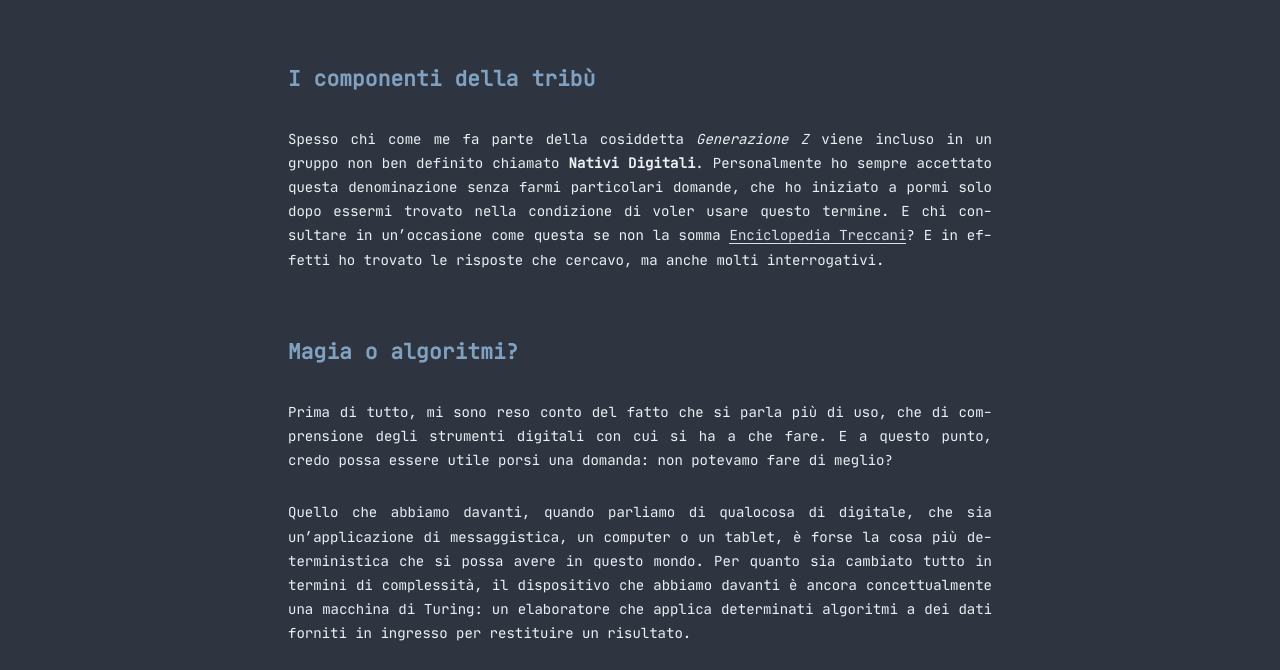
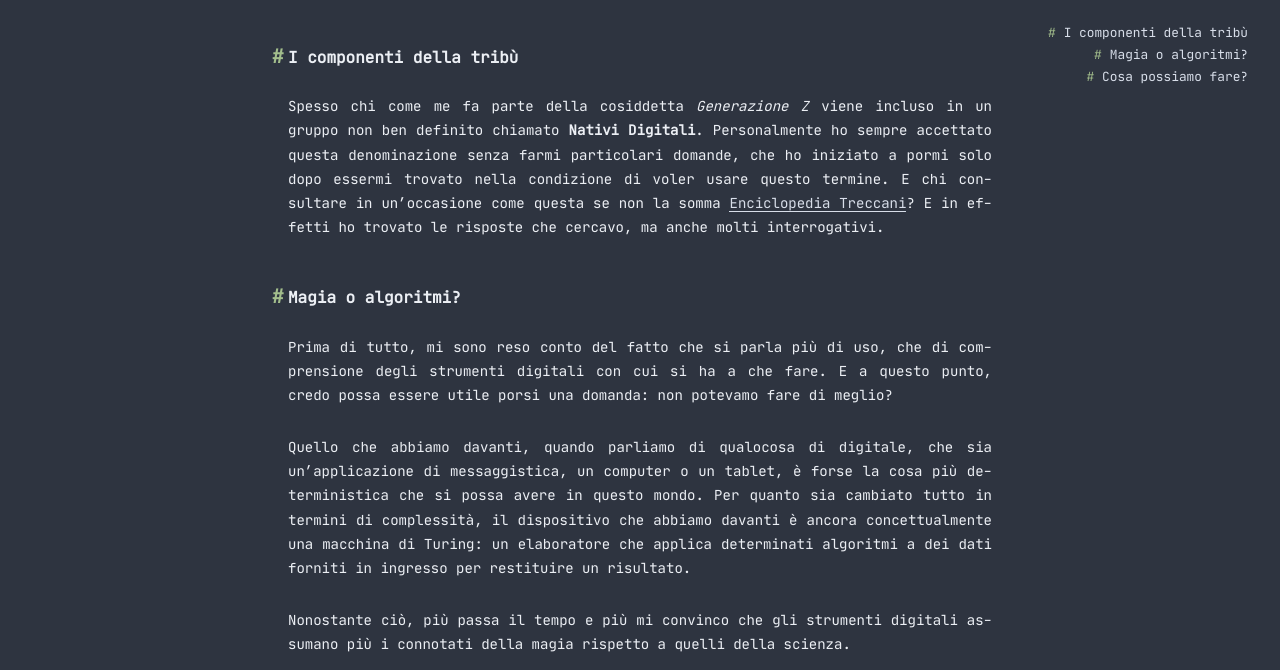
Before and after one commit to ale-pi/ale-pi.github.io, a plain HTML site: page posts/nativi-digitali/index.html in a window 1280 px wide. Both pictures are taken after a click on the link 1239 px from the left and 44 px from the top of the page. Shown: the part 120-790 px from the top of the page. Drawn offline with Linux system fonts and the light colour scheme.

Commit message:
changed headers in article

```diff
--- a/posts/nativi-digitali/index.html
+++ b/posts/nativi-digitali/index.html
@@ -165,7 +165,13 @@
 
     </div>
     <div id="toc">
-      <nav id="TableOfContents"></nav>
+      <nav id="TableOfContents">
+  <ul>
+    <li><a href="#i-componenti-della-tribù">I componenti della tribù</a></li>
+    <li><a href="#magia-o-algoritmi">Magia o algoritmi?</a></li>
+    <li><a href="#cosa-possiamo-fare">Cosa possiamo fare?</a></li>
+  </ul>
+</nav>
     </div>
   </span>
 </div>
@@ -201,12 +207,12 @@
 
 
     <div class="content" itemprop="articleBody">
-      <h1 id="i-componenti-della-tribù">I componenti della tribù</h1>
+      <h2 id="i-componenti-della-tribù">I componenti della tribù</h2>
 <p>Spesso chi come me fa parte della cosiddetta <em>Generazione Z</em> viene incluso in un gruppo non ben definito chiamato <strong>Nativi Digitali</strong>.
 Personalmente ho sempre accettato questa denominazione senza farmi particolari domande, che ho iniziato a pormi solo dopo essermi trovato nella condizione di voler usare questo termine.
 E chi consultare in un&rsquo;occasione come questa se non la somma <a href="https://treccani.it/vocabolario/nativo-digitale_(Neologismi)/">Enciclopedia Treccani</a>?
 E in effetti ho trovato le risposte che cercavo, ma anche molti interrogativi.</p>
-<h1 id="magia-o-algoritmi">Magia o algoritmi?</h1>
+<h2 id="magia-o-algoritmi">Magia o algoritmi?</h2>
 <p>Prima di tutto, mi sono reso conto del fatto che si parla più di uso, che di comprensione degli strumenti digitali con cui si ha a che fare.
 E a questo punto, credo possa essere utile porsi una domanda: non potevamo fare di meglio?</p>
 <p>Quello che abbiamo davanti, quando parliamo di qualocosa di digitale, che sia un&rsquo;applicazione di messaggistica, un computer o un tablet, è forse la cosa più deterministica che si possa avere in questo mondo.
@@ -219,7 +225,7 @@ Per quanto sia cambiato tutto in termini di complessità, il dispositivo che abb
 Ma così facendo nel piccolo, su larga scala voltiamo la testa al posto di comprendere il funzionamento di strumenti a cui deleghiamo alcune nostre facoltà o che influenzano pesantemente la nostra vita.
 Basti pensare agli algoritmi dei social network, ad un aggregatore di notizie o a Maps.
 Questi strumenti ci semplificano la vita prendendo scelte sulla base delle nostre interazioni, che altrimenti saremmo noi a dover compiere, sulla base delle nostre attitudini.</p>
-<h1 id="cosa-possiamo-fare">Cosa possiamo fare?</h1>
+<h2 id="cosa-possiamo-fare">Cosa possiamo fare?</h2>
 <p>Dall&rsquo;alto della mia condizione di cretino qualsiasi, provo a proporre qualche spunto che ritengo interessante.</p>
 <p>I cosiddetti nativi digitali sono stati dai primi tempi della loro vita abituati a usare questi strumenti, ma non si può dire che abbiano capito con che cosa abbiano a che fare.
 L&rsquo;enorme complessità che permette ai nostri dispositivi di fare tutto quello per cui li usiamo è una cortina impenetrabile, ma se non a livello tecnico è necessario comprenderla a livello astratto.
@@ -256,7 +262,13 @@ E se nel migliore dei casi la conseguenza è semplicemente la chiusura nei nostr
     </div>
 
     <div id="toc-footer" style="display: none">
-      <nav id="TableOfContents"></nav>
+      <nav id="TableOfContents">
+  <ul>
+    <li><a href="#i-componenti-della-tribù">I componenti della tribù</a></li>
+    <li><a href="#magia-o-algoritmi">Magia o algoritmi?</a></li>
+    <li><a href="#cosa-possiamo-fare">Cosa possiamo fare?</a></li>
+  </ul>
+</nav>
     </div>
 
     <div id="share-footer" style="display: none">
```
